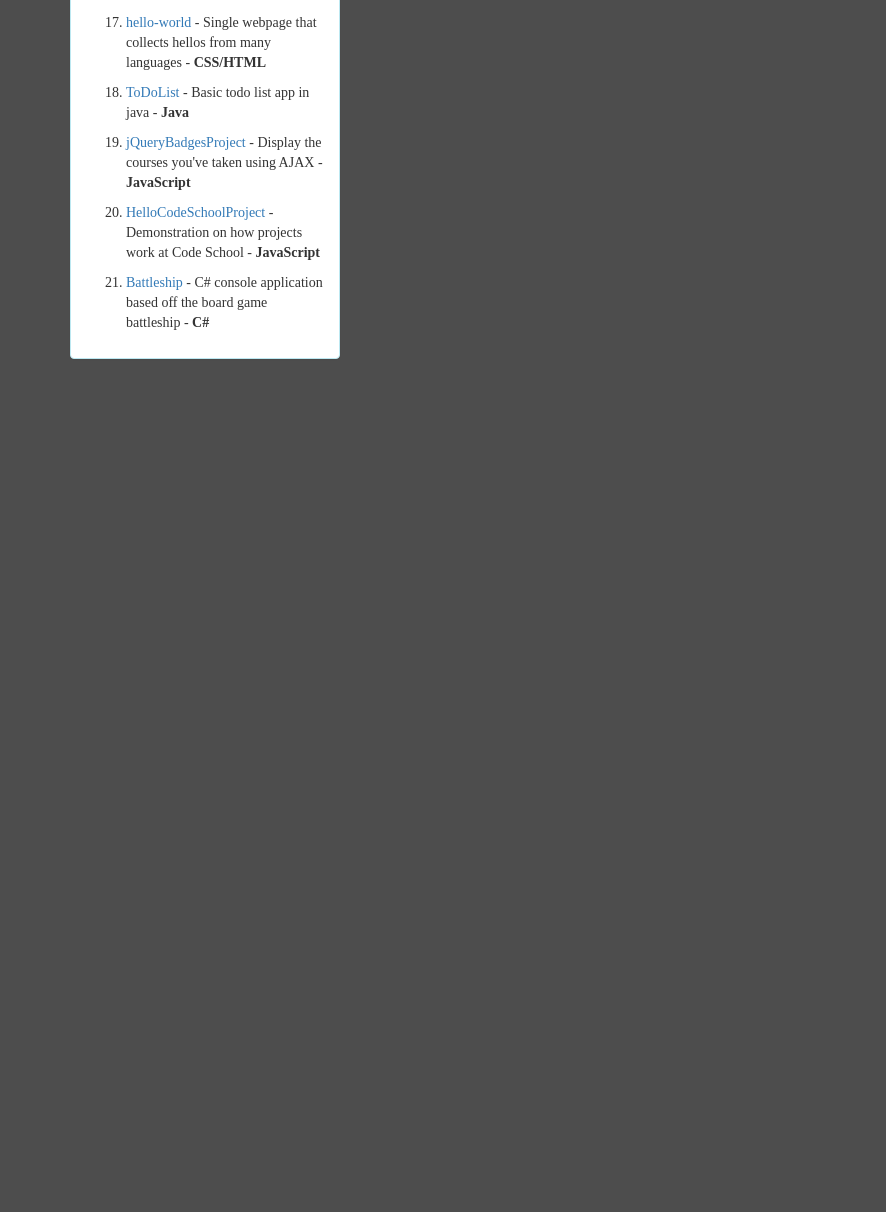
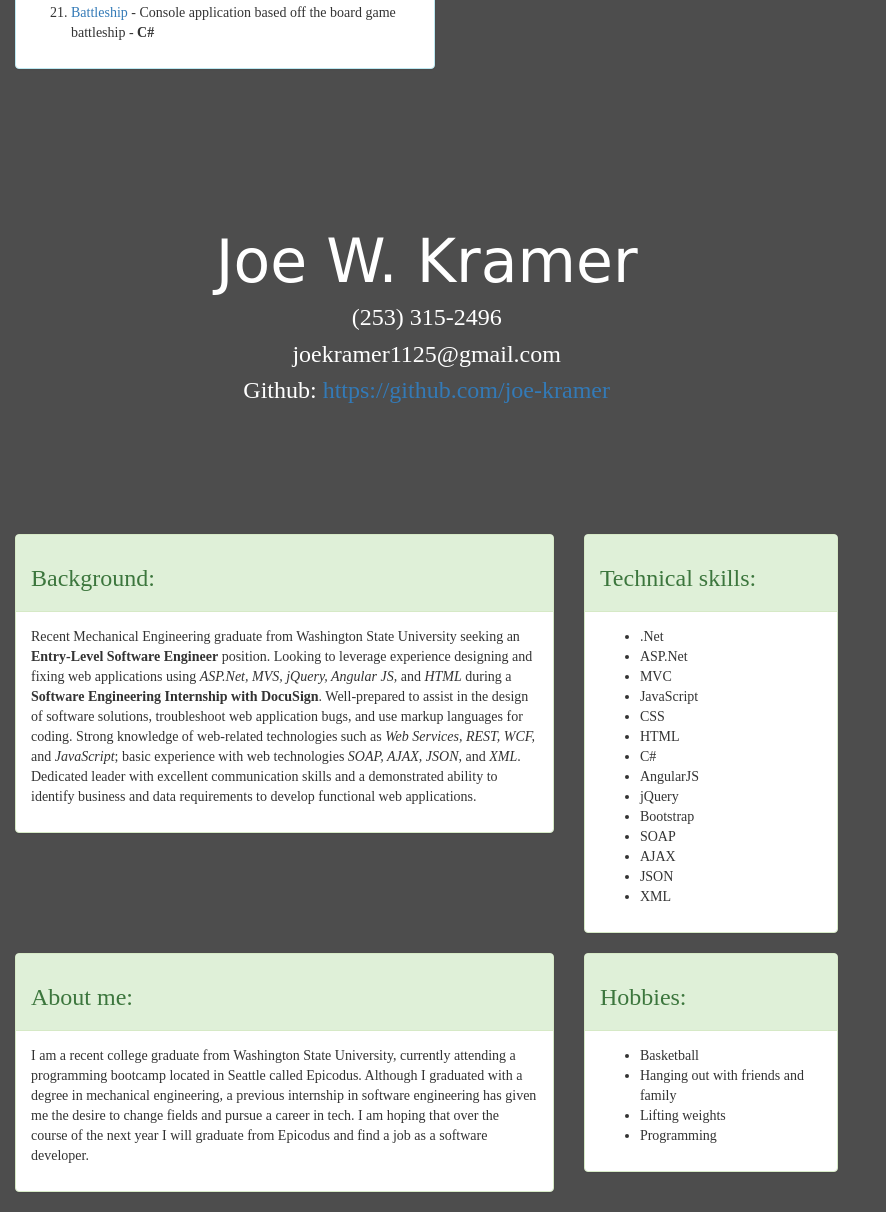
Before and after one commit to joe-kramer/portfolio, a plain HTML site: page index.html in a window 1280 px wide. Shown: the part 1423-2635 px from the top of the page, without its empty margins (0-886 px from the left). Before the commit the page ends 1802 px from the top, so only its background shows below. Drawn offline with nearby package versions, Linux system fonts and the light colour scheme.

Commit message:
final touches on formatting grid system and added in personal information including new section for technical skills

```diff
--- a/css/styles.css
+++ b/css/styles.css
@@ -5,10 +5,15 @@ body {
 
 h1 {
   font-size: 60px;
+  font-family: cursive;
+}
+
+.header h4 {
+  font-size: 24px;
 }
 
 .sidebar{
-  width: 300px;
+  width: 450px;
   padding-top: 8px;
 }
 
@@ -23,10 +28,13 @@ h1 {
 }
 
 .header {
-  margin-top: 110px;
-  margin-bottom: 115px;
+  margin-top: 119px;
+  margin-bottom: 120px;
   text-align: center;
   color: white;
+  /* floats to left when viewport is condensed */
+  /* only put in for requirement, TAKE OUT LATER */
+  float: left;
 }
 
 ol span {
--- a/index.html
+++ b/index.html
@@ -7,14 +7,14 @@
     <link href="css/styles.css" rel="stylesheet" type="text/css">
   </head>
   <body>
-    <div class="container">
+    <div class="container-fluid">
       <div class="row">
         <!--Headshot/sidebar on left-->
-        <div class="col-md-4 sidebar">
+        <div class="col-lg-4 sidebar">
           <img src="img/headshot.jpeg" alt="Photo of Joe Kramer" id="headshot">
           <div class="panel panel-info addMargin">
             <div class="panel-heading">
-              <h3>List of Projects</h3>
+              <h3>List of Projects:</h3>
             </div>
             <div class="panel-body">
               <ol>
@@ -38,56 +38,81 @@
                 <p><li><a href="https://github.com/joe-kramer/ToDoList">ToDoList</a> - Basic todo list app in java - <span>Java</span></li></p>
                 <p><li><a href="https://github.com/joe-kramer/jQueryBadgesProject">jQueryBadgesProject</a> - Display the courses you've taken using AJAX - <span>JavaScript</span></li></p>
                 <p><li><a href="https://github.com/joe-kramer/HelloCodeSchoolProject">HelloCodeSchoolProject</a> - Demonstration on how projects work at Code School - <span>JavaScript</span></li></p>
-                <p><li><a href="hhttps://github.com/joe-kramer/battleship">Battleship</a> - C# console application based off the board game battleship - <span>C#</span></li></p>
+                <p><li><a href="hhttps://github.com/joe-kramer/battleship">Battleship</a> - Console application based off the board game battleship - <span>C#</span></li></p>
               </ol>
             </div>
           </div>
         </div>
         <!--Main content-->
-        <div class="col-md-8">
+        <div class="col-lg-8">
           <div class="row">
-            <div class="col-md-12 header">
-              <h1>Joe Kramer</h1>
+            <div class="col-lg-12 header">
+              <h1>Joe W. Kramer</h1>
               <h4>(253) 315-2496</h4>
               <h4>joekramer1125@gmail.com</h4>
               <h4>Github: <a href="https://github.com/joe-kramer">https://github.com/joe-kramer</a></h4>
             </div>
           </div>
           <div class="row">
-            <div class="col-md-8">
+            <div class="col-lg-8">
               <div class="panel panel-success">
                 <div class="panel-heading">
-                  <h3>About me</h3>
+                  <h3>Background:</h3>
                 </div>
                 <div class="panel-body">
-                  <p>Lorem ipsum dolor sit amet, consectetur adipiscing elit, sed do eiusmod tempor incididunt ut labore et dolore magna aliqua. Ut enim ad minim veniam, quis nostrud exercitation ullamco laboris nisi ut aliquip ex ea commodo consequat. Duis aute irure dolor in reprehenderit in voluptate velit esse cillum dolore eu fugiat nulla pariatur. Excepteur sint occaecat cupidatat non proident, sunt in culpa qui officia deserunt mollit anim id est laborum</p>
+                  <p>Recent Mechanical Engineering graduate from Washington State University seeking an <strong>Entry-Level Software Engineer</strong> position. Looking to leverage experience designing and fixing web applications using <em>ASP.Net, MVS, jQuery, Angular JS,</em> and <em>HTML</em> during a <strong>Software Engineering Internship with DocuSign</strong>. Well-prepared to assist in the design of software solutions, troubleshoot web application bugs, and use markup languages for coding. Strong knowledge of web-related technologies such as <em>Web Services, REST, WCF,</em> and <em>JavaScript</em>; basic experience with web technologies <em>SOAP, AJAX, JSON,</em> and <em>XML</em>. Dedicated leader with excellent communication skills and a demonstrated ability to identify business and data requirements to develop functional web applications.</p>
                 </div>
               </div>
             </div>
-            <div class="col-md-4">
+            <div class="col-lg-4">
               <div class="panel panel-success">
                 <div class="panel-heading">
-                  <h3>Hobbies</h3>
+                  <h3>Technical skills:</h3>
                 </div>
                 <div class="panel-body">
                   <ul>
-                    <li>Basketball</li>
-                    <li>Basketball</li>
-                    <li>Basketball</li>
-                    <li>Basketball</li>
+                    <li>.Net</li>
+                    <li>ASP.Net</li>
+                    <li>MVC</li>
+                    <li>JavaScript</li>
+                    <li>CSS</li>
+                    <li>HTML</li>
+                    <li>C#</li>
+                    <li>AngularJS</li>
+                    <li>jQuery</li>
+                    <li>Bootstrap</li>
+                    <li>SOAP</li>
+                    <li>AJAX</li>
+                    <li>JSON</li>
+                    <li>XML</li>
                   </ul>
                 </div>
               </div>
             </div>
           </div>
           <div class="row">
-            <div class="col-md-12">
+            <div class="col-lg-8">
               <div class="panel panel-success">
                 <div class="panel-heading">
-                  <h3>Background</h3>
+                  <h3>About me:</h3>
                 </div>
                 <div class="panel-body">
-                  <p>Lorem ipsum dolor sit amet, consectetur adipiscing elit, sed do eiusmod tempor incididunt ut labore et dolore magna aliqua. Ut enim ad minim veniam, quis nostrud exercitation ullamco laboris nisi ut aliquip ex ea commodo consequat. Duis aute irure dolor in reprehenderit in voluptate velit esse cillum dolore eu fugiat nulla pariatur. Excepteur sint occaecat cupidatat non proident, sunt in culpa qui officia deserunt mollit anim id est laborum</p>
+                  <p>I am a recent college graduate from Washington State University, currently attending a programming bootcamp located in Seattle called Epicodus. Although I graduated with a degree in mechanical engineering, a previous internship in software engineering has given me the desire to change fields and pursue a career in tech. I am hoping that over the course of the next year I will graduate from Epicodus and find a job as a software developer.</p>
+                </div>
+              </div>
+            </div>
+            <div class="col-lg-4">
+              <div class="panel panel-success">
+                <div class="panel-heading">
+                  <h3>Hobbies:</h3>
+                </div>
+                <div class="panel-body">
+                  <ul>
+                    <li>Basketball</li>
+                    <li>Hanging out with friends and family</li>
+                    <li>Lifting weights</li>
+                    <li>Programming</li>
+                  </ul>
                 </div>
               </div>
             </div>
```
